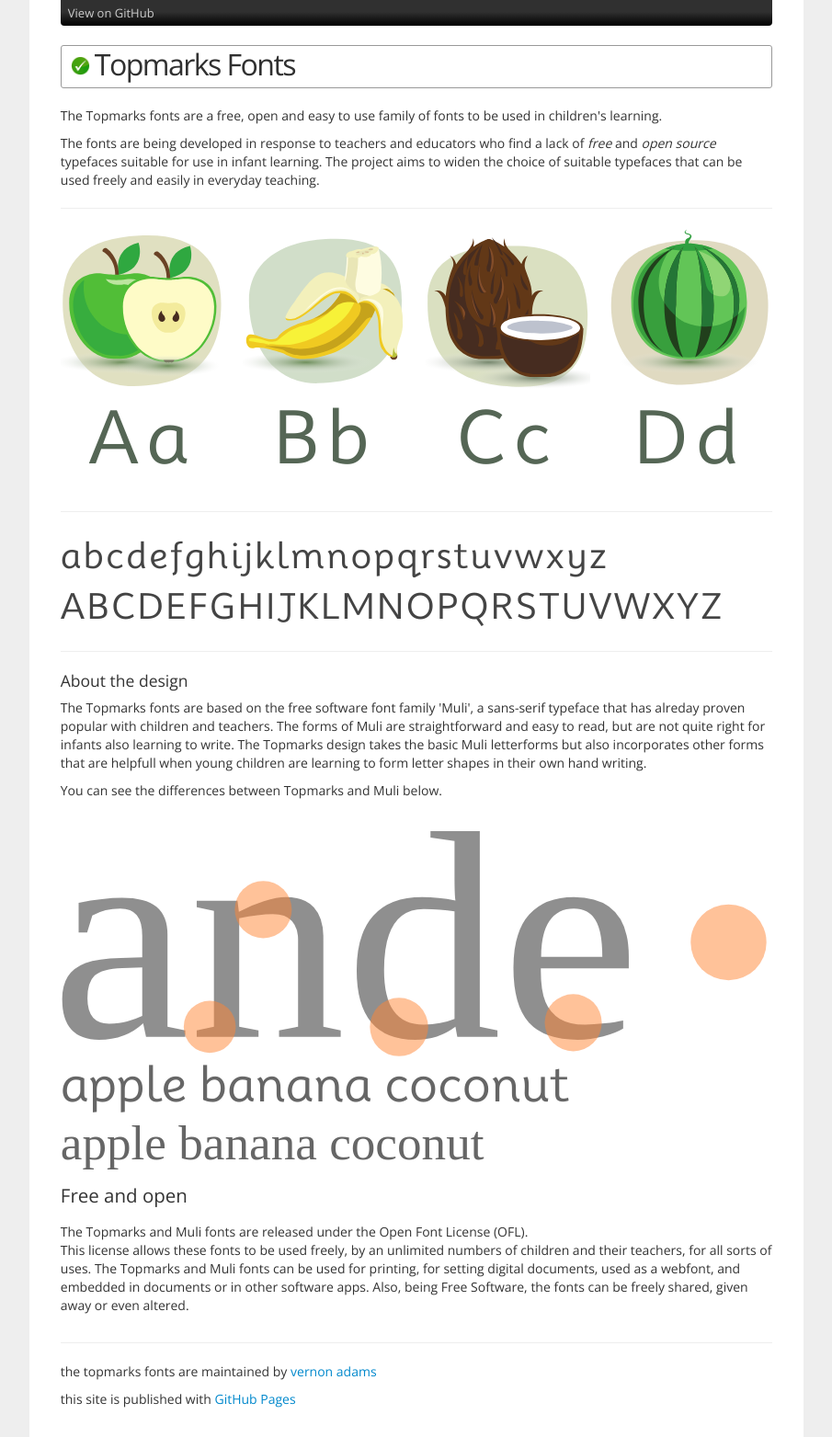
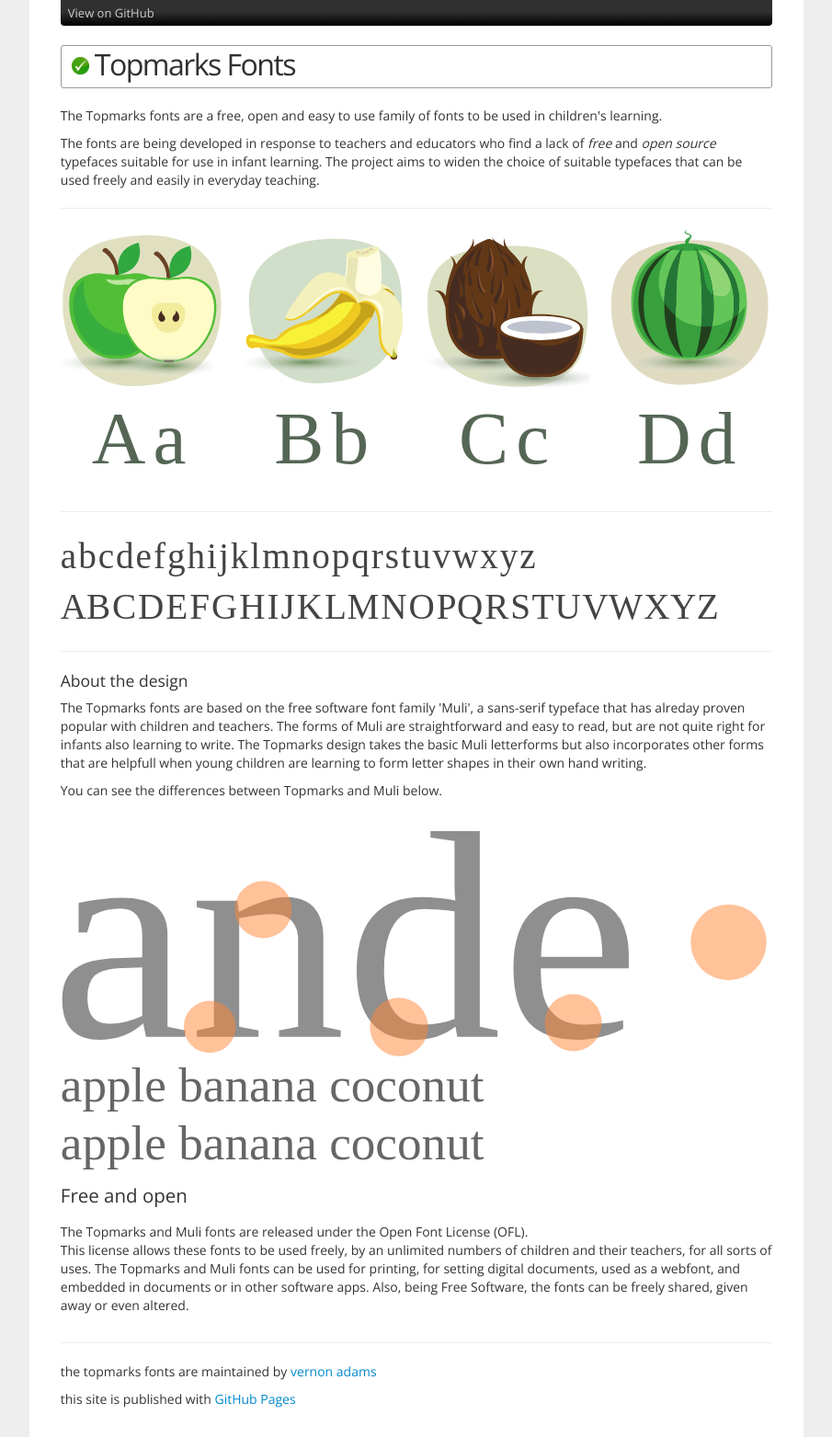
Before and after one commit to vernnobile/topmarks, a Jekyll site: the page built from index.html, in a window 1280 px wide. Shown: the whole page at 92% size, without its empty margins (187-1092 px from the left). Built offline with Jekyll 4.4.1, drawn with Linux system fonts in a browser that asks for light colours; some web fonts are replaced.

Commit message:
Update fonts.css

```diff
--- a/stylesheets/fonts.css
+++ b/stylesheets/fonts.css
@@ -27,17 +27,6 @@
 
 }
 
-@font-face {
-
-  font-family: "topmarksregular";
-
-  font-style: normal;
-
-  font-weight: normal;
-  src: url("fonts/topmarks-regular-x.eot?#iefix") format("embedded-opentype"),
-  url("fonts/topmarks-regular-x.woff") format("woff"),
-  url("https://github.com/vernnobile/topmarks/raw/master/Regular/topmarks-book-x.ttf") format("truetype");
-}
 
 @font-face {
 
@@ -46,8 +35,9 @@
   font-style: normal;
 
   font-weight: normal;
-  src: url("fonts/topmarks-bold-x.eot?#iefix") format("embedded-opentype"),
-  url("https://github.com/vernnobile/topmarks/raw/master/Bold/topmarks-bold-x.ttf") format("truetype");
+  src: url("https://github.com/vernnobile/topmarks/raw/master/Bold/topmarks-bold-x.eot?#iefix") format("embedded-opentype"),
+   url("https://github.com/vernnobile/topmarks/raw/master/Bold/topmarks-bold-x.woff") format("woff"),
+ url("https://github.com/vernnobile/topmarks/raw/master/Bold/topmarks-bold-x.ttf") format("truetype");
 }
 
 @font-face {
@@ -57,8 +47,8 @@
   font-style: normal;
 
   font-weight: normal;
-  src: url("fonts/topmarks-book-x.eot?#iefix") format("embedded-opentype"),
-  url("fonts/topmarks-book-x.woff") format("woff"),
+  src: url("https://github.com/vernnobile/topmarks/raw/master/Regular/topmarks-book-x.eot?#iefix") format("embedded-opentype"),
+  url("https://github.com/vernnobile/topmarks/raw/master/Regular/topmarks-book-x.woff") format("woff"),
   url("https://github.com/vernnobile/topmarks/raw/master/Regular/topmarks-book-x.ttf") format("truetype");
 }
 
```
